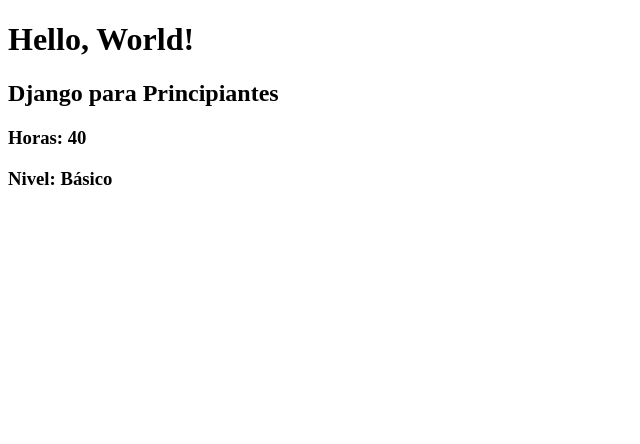
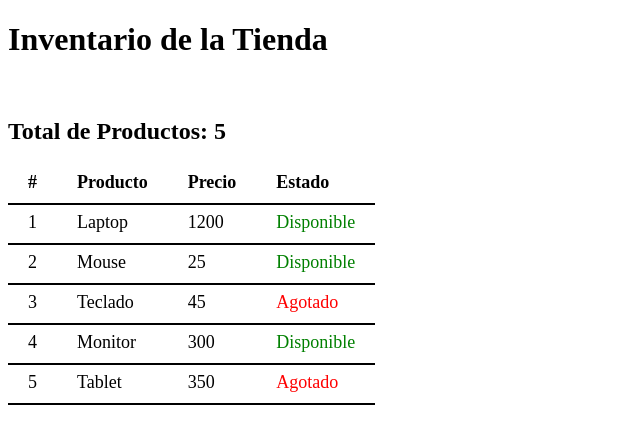
Before and after one commit to Duridev/EjerciciosPy-MOD6-1, a Django app: page /members/ in a window 1280 px wide. Shown: the top 444 px of the page, without its empty margins (0-640 px from the left). Run offline with Django 5.2, Linux system fonts and the light colour scheme.

Commit message:
implement tienda view and update URL routing; enhance miprimer.html with product table

```diff
--- a/my_first_project/members/templates/miprimer.html
+++ b/my_first_project/members/templates/miprimer.html
@@ -6,9 +6,54 @@
     <title>Document</title>
 </head>
 <body>
-    <h1>Hello, World!</h1>
+    {% comment %} <h1>Hello, World!</h1>
     <h2>{{ curso }}</h2>
     <h3>Horas: {{ duracion }}</h3>
-    <h3>Nivel: {{ nivel }}</h3>
+    <h3>Nivel: {{ nivel }}</h3> {% endcomment %}
+
+
+    <h1>{{ nombre_tienda }} </h1>
+    <br>
+    <h2>{{ sub1 }} {{ productos|length }}</h2>
+
+    <table>
+        <tr>
+            <th>#</th>
+            <th>Producto</th>
+            <th>Precio</th>
+            <th>Estado</th>
+        </tr>
+    {% for producto in productos %}
+        <tr>
+            <td>{{ forloop.counter }}</td>
+            <td>{{ producto.nombre }}</td>
+            <td>{{ producto.precio }}</td>
+            {% if producto.disponible %}
+            <td style="color: green;">Disponible</td>
+            {% else %}
+            <td style="color: red;">Agotado</td>
+            {% endif %}
+        </tr>
+    {% endfor %}
+    </table>
+
+<style>
+    th, td {
+        font-size: 18px;
+
+        padding: 7px 20px 10px 20px;
+        text-align: left;
+        border-bottom: 2px solid #000;
+    }
+
+    table {
+        border-collapse: collapse;
+    }
+
+
+
+
+</style>
+
 </body>
 </html>
--- a/my_first_project/members/urls.py
+++ b/my_first_project/members/urls.py
@@ -2,5 +2,5 @@ from django.urls import path
 from . import views
 
 urlpatterns = [
-    path('', views.members, name='members'),
+    path('', views.tienda, name='tienda'),
 ]
--- a/my_first_project/members/views.py
+++ b/my_first_project/members/views.py
@@ -9,3 +9,26 @@ def members(request):
         'nivel': 'Básico'
     }
     return render(request, 'miprimer.html', contexto)
+
+def datos_estudiante(request):
+    nombre_completo={
+        'nombre': 'Daniel Uribe',
+        'puntuacion': 90,
+        'fecha_inscripcion': '01/02/2026'
+    }
+    return render(request, 'miprimer.html', nombre_completo)
+
+def tienda(request):
+    productos = [
+        {'nombre': 'Laptop', 'precio': 1200, 'disponible': True},
+        {'nombre': 'Mouse', 'precio': 25, 'disponible': True},
+        {'nombre': 'Teclado', 'precio': 45, 'disponible': False},
+        {'nombre': 'Monitor', 'precio': 300, 'disponible': True},
+        {'nombre': 'Tablet', 'precio': 350, 'disponible': False}
+    ]
+    contexto = {
+        'nombre_tienda': 'Inventario de la Tienda',
+        'sub1': 'Total de Productos: ',
+        'productos': productos
+    }
+    return render(request, 'miprimer.html', contexto)
```
